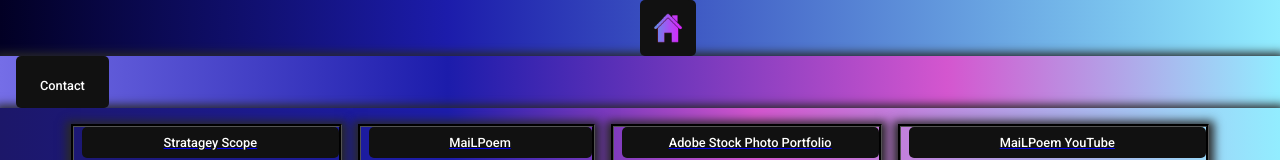
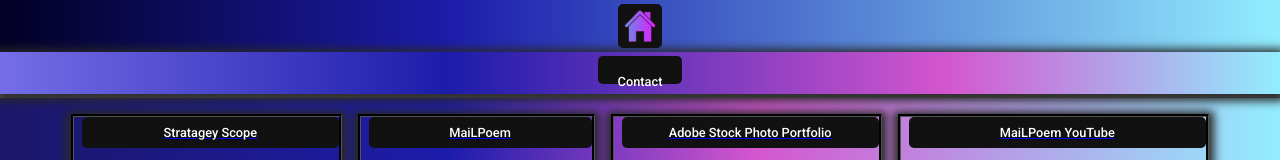
Before and after one commit to shyaboi/superportfoliosunset, a React (Create React App) app: page / in a window 1280 px wide. Shown: the top 160 px of the page. Built offline with nearby package versions, Linux system fonts and the light colour scheme; grey boxes are pictures that could not be loaded.

Commit message:
moving things around a bit

```diff
--- a/src/components/Navbar/index.js
+++ b/src/components/Navbar/index.js
@@ -7,14 +7,15 @@ import Home from '../../imgs/home.png'
 // Depending on the current path, this component sets the "active" class on the appropriate navigation link item
 function Navbar() {
   return (
-    <nav className="navbar navbar-expand-lg navbar-light bg-light">
+    <nav id='nav' className="navbar navbar-expand-lg navbar-light bg-light">
+        <div id="homeButt" >
       <Link className="navbar-brand" to="/">
-        <div id="homeButt" >
       <img src={Home} alt="home"/>
+      </Link>
       </div>
-      </Link>
-      <div>
-        <ul className="navbar-nav">
+      <div className="navbar-nav">
+        <div>
+        <ul>
 
           <li className="nav-item" id="contactButt">
             <Link
@@ -26,6 +27,7 @@ function Navbar() {
           </li>
         </ul>
       </div>
+      </div>
     </nav>
   );
 }
--- a/src/components/Navbar/style.css
+++ b/src/components/Navbar/style.css
@@ -1,19 +1,19 @@
-nav.navbar.navbar-default {
-  margin-bottom: 2vw;
-  text-align: center;
-  align-items: center;
-}
-nav{
+
+#nav{
+  display:inline-block;
+  float: none;
   align-items: center;
   text-align: center;
 }
 #homeButt{
+  display:inline-block;
+  float: none;
+  height: 7vh;
   align-items: center;
-  max-width: 5vh;
-  max-height: 5vh;
-  padding: 1vh;
+  max-width: calc(5vh + 0.5vmin);
+  max-height: calc(5vh + 0.5vmin);
+  margin: .5vh;
   font-family: "Roboto", sans-serif;
-  margin-left:  50%;
   font-size: calc(1.1vh + 0.5vmin);
   border: none;
   outline: none;
@@ -41,7 +41,6 @@ nav{
   position: absolute;
   top: -2px;
   left: -2px;
-  background-size: 400%;
   z-index: -1;
   filter: blur(5px);
   width: calc(100% + 4px);
@@ -81,7 +80,7 @@ nav{
     background-position: 0 0;
   }
   50% {
-    background-position: 400% 0;
+    background-position: 100% 0;
   }
   100% {
     background-position: 0;
@@ -90,11 +89,12 @@ nav{
 
 
 #contactButt{
-  max-width: calc(15vh + 0.5vmin);
-  max-height: calc(4vh + 0.5vmin);
-  padding: 1vh;
+  display:inline-block;
+  float: none;
+  max-width: calc(10vh + 0.5vmin);
+  max-height: calc(2vh + 0.5vmin);
+  padding: .5vh;
   font-family: "Roboto", sans-serif;
-  margin-left:calc(2vh + 0vh);
   font-size: calc(1.1vh + 0.5vmin);
   border: none;
   outline: none;
@@ -188,7 +188,7 @@ nav{
     font-family: 'Roboto', sans-serif;
     list-style-type: none;
     margin: 0;
-    padding: 0;
+    padding: .5vh;
     overflow: hidden;
     background: rgb(117,110,231);
     background: linear-gradient(90deg, rgba(117,110,231,1) 0%, rgba(28,28,171,1) 35%, rgba(212,86,207,1) 74%, rgba(146,237,255,1) 100%);
```
